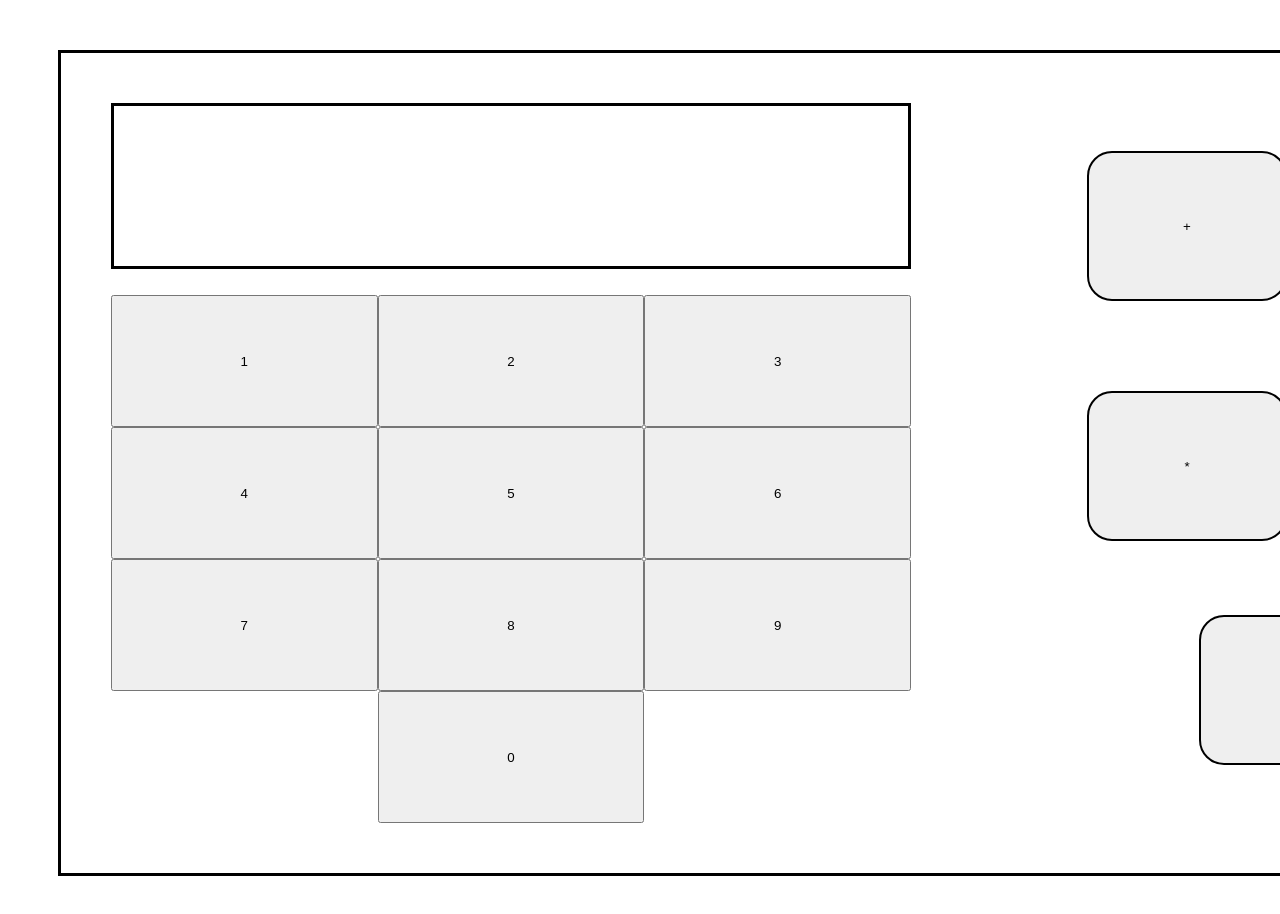
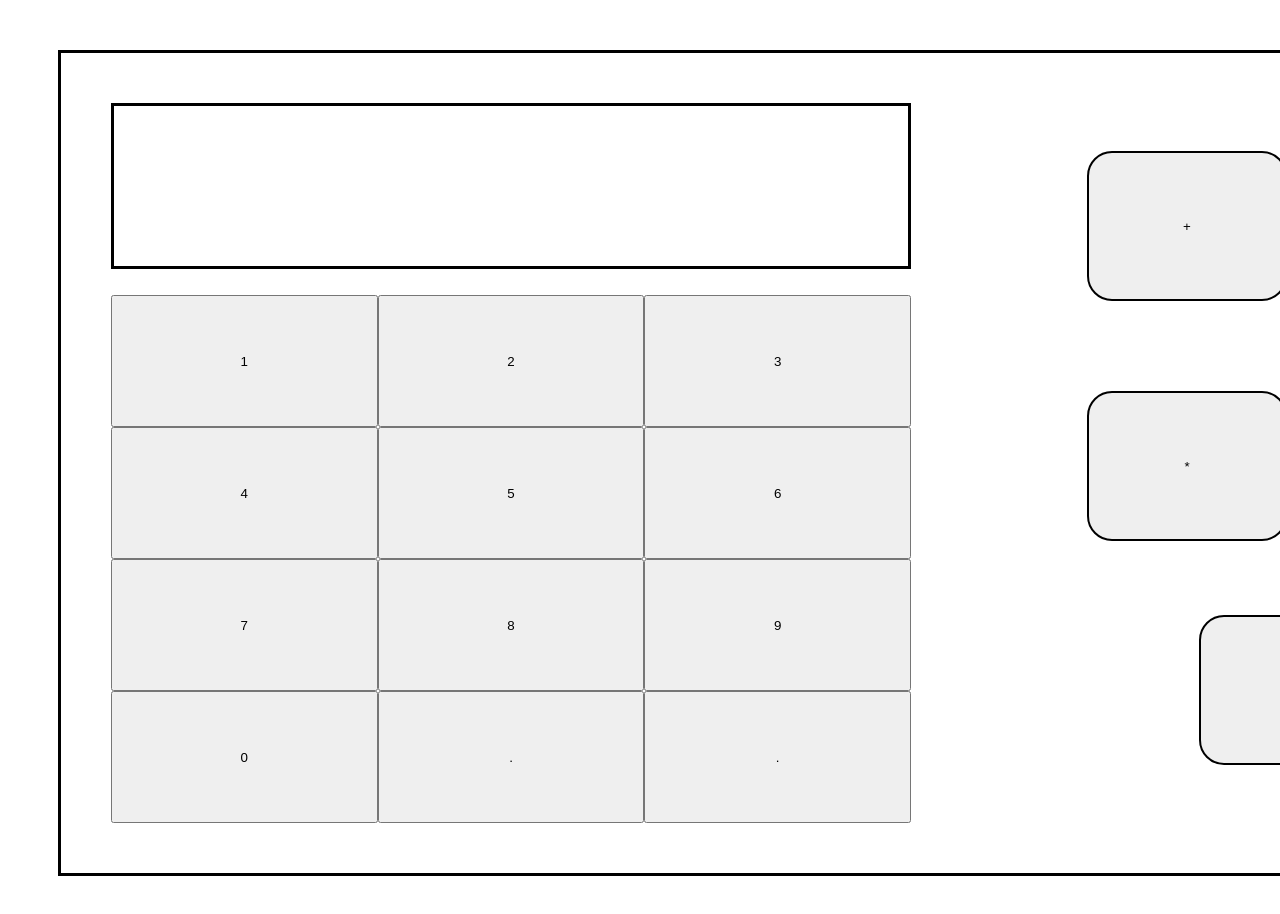
Before and after one commit to jc80800/calculator, a plain HTML site: page index.html in a window 1280 px wide. Shown: the top 914 px of the page. Drawn offline with Linux system fonts and the light colour scheme.

Commit message:
Added decimal and clear button

```diff
--- a/index.html
+++ b/index.html
@@ -9,9 +9,7 @@
         <div id="container">
             <div class="display"></div>
             <div class="operatingBtns"></div>
-            <div class="numberBtns">
-                <div class="zero"></div>
-            </div>
+            <div class="numberBtns"></div>
             <div class="equalBtn"></div>
         </div>
         <script src="script.js"></script>
--- a/script.js
+++ b/script.js
@@ -3,7 +3,6 @@ const display = document.querySelector('.display');
 const buttons = document.querySelector('.numberBtns');
 const operatingbuttons = document.querySelector('.operatingBtns');
 const equalbuttons = document.querySelector('.equalBtn');
-const zero = document.querySelector('.zero');
 
 function makeDisplay(){
     let bar = document.createElement("div");
@@ -33,13 +32,34 @@ function addBtns(){
         buttons.appendChild(btn).className = "button";
     }
     let btn = document.createElement("button");
-        btn.innerText = "0";
-        btn.addEventListener('click', () => {
-            expression =expression + 0;
-            console.log(expression);
-            changeDisplay(expression);
-        })
-        zero.appendChild(btn).className = "button";
+    btn.innerText = "0";
+    btn.addEventListener('click', () => {
+        expression = expression + 0;
+        console.log(expression);
+        changeDisplay(expression);
+    })
+    buttons.appendChild(btn).className = "button";
+
+    let decimal = document.createElement("button");
+    decimal.innerText = ".";
+    decimal.addEventListener('click', () => {
+        expression = expression + ".";
+        console.log(expression);
+        changeDisplay(expression);
+    })
+    buttons.appendChild(decimal).className = "button";
+
+    let clear = document.createElement("button");
+    clear.innerText = ".";
+    clear.addEventListener('click', () => {
+        expression = " ";
+        console.log(expression);
+        changeDisplay(expression);
+    })
+    buttons.appendChild(clear).className = "button";
+
+
+
 }
 
 function addOperate(){
--- a/style.css
+++ b/style.css
@@ -25,14 +25,6 @@
     display: grid;
     grid-template-columns: 1fr 1fr 1fr;
     grid-template-rows: 1fr 1fr 1fr 1fr;
-}
-
-.zero {
-    grid-row: 4;
-    grid-column: 2;
-    display: grid;
-    grid-template-columns: 1fr;
-    grid-column: 1fr;
 }
 
 .operatingBtns {
```
Also changed, not shown: 1 other file.
